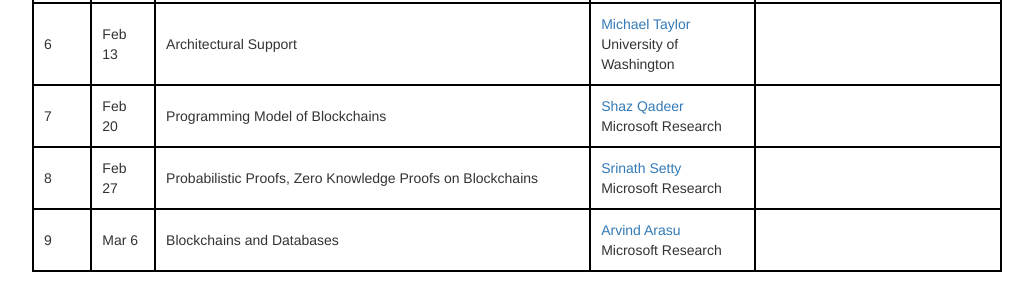
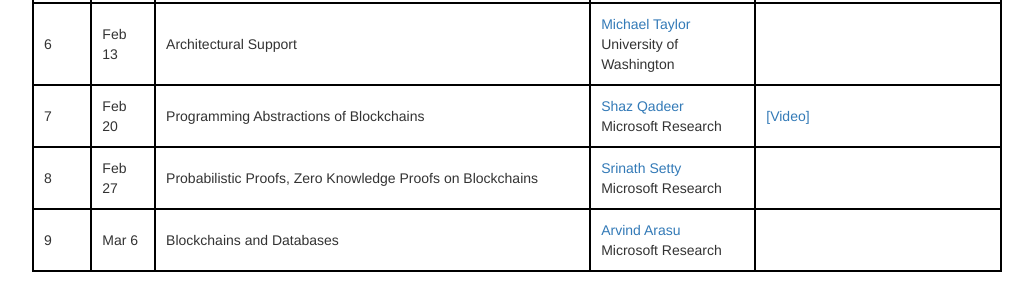
Before and after one commit to uwdb/website, a Jekyll site: the page built from seminars/cse590q/18wi/index.markdown, in a window 1280 px wide and 900 px high, scrolled down 854 px. Shown: the part 152-445 px from the top of the window, without its empty margins (123-1156 px from the left). Built offline with Jekyll 4.4.1, drawn with Linux system fonts in a browser that asks for light colours; nearby versions of some CDN libraries.

Commit message:
update website

```diff
--- a/seminars/cse590q/18wi/index.markdown
+++ b/seminars/cse590q/18wi/index.markdown
@@ -114,11 +114,13 @@
   <tr>
     <td>7</td>
     <td>Feb 20</td>
-    <td>Programming Model of Blockchains</td>
+    <td>Programming Abstractions of Blockchains</td>
     <td><a href='https://www.microsoft.com/en-us/research/people/qadeer/'> Shaz Qadeer</a><br>
     Microsoft Research
     </td>
-    <td></td>
+    <td>
+    <a href='https://www.youtube.com/watch?v=dWWmz3faFmQ'> [Video] </a>
+    </td>
   </tr>
   <tr>
     <td>8</td>
```
